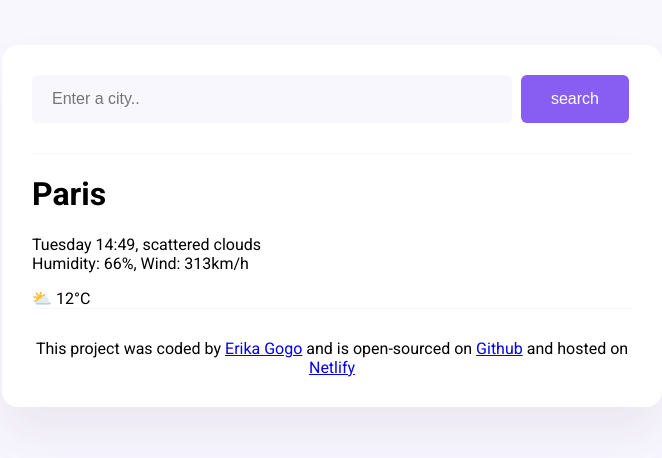
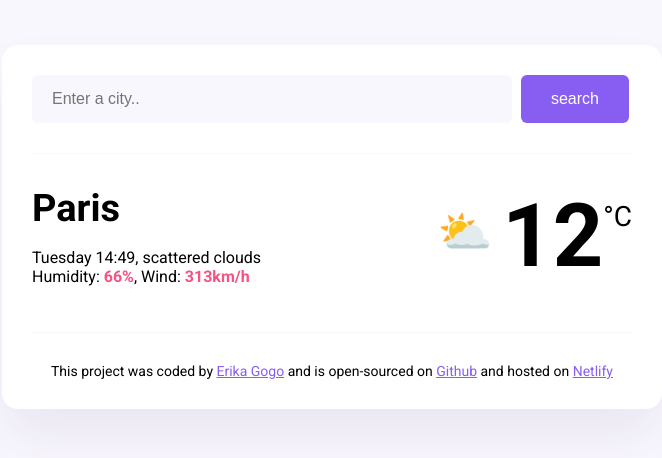
Before and after one commit to erikagogo/Sunny-weather-tracker, a plain HTML site: page index.html in a window 1280 px wide. Shown: the whole page, without its empty margins (308-970 px from the left). Drawn offline with Linux system fonts and the light colour scheme.

Commit message:
Added basic CSS

```diff
--- a/index.html
+++ b/index.html
@@ -26,15 +26,22 @@
         </form>
       </header>
       <main>
-        <div>
-          <h1>Paris</h1>
-          <p>
-            Tuesday 14:49, scattered clouds
-            <br />
-            Humidity: 66%, Wind: 313km/h
-          </p>
+        <div class="weather-app-data">
+          <div>
+            <h1 class="weather-app-city">Paris</h1>
+            <p weather-app-details>
+              Tuesday 14:49, scattered clouds
+              <br />
+              Humidity: <strong class="humidity-wind-details">66%</strong>,
+              Wind: <strong class="humidity-wind-details">313km/h</strong>
+            </p>
+          </div>
+          <div class="weather-app-temperature">
+            <div class="weather-app-icon">⛅</div>
+            <div class="weather-app-temperature-value">12</div>
+            <div class="weather-app-unit">°C</div>
+          </div>
         </div>
-        <div>⛅ 12°C</div>
       </main>
       <footer>
         This project was coded by
--- a/src/style.css
+++ b/src/style.css
@@ -1,6 +1,9 @@
 body {
   background-color: #f9f7fe;
   font-family: "Roboto", sans-serif;
+}
+a {
+  color: #885df1;
 }
 .weather-app {
   background-color: white;
@@ -31,8 +34,48 @@ header {
   border-radius: 6px;
   color: white;
 }
+main {
+  padding: 30px 0;
+}
+
+.weather-app-data {
+  display: flex;
+  justify-content: space-between;
+}
+.weather-app-city {
+  margin: 0;
+  font-size: 38px;
+  line-height: 48px;
+}
+.weather-app-details {
+  font-size: 16px;
+  color: rgba(39, 33, 66, 0.4);
+  line-height: 24px;
+  font-weight: 500;
+}
+.humidity-wind-details {
+  color: #f65282;
+}
+.weather-app-temperature {
+  display: flex;
+}
+.weather-app-icon {
+  font-size: 44px;
+  margin-top: 22px;
+}
+.weather-app-temperature-value {
+  font-size: 88px;
+  margin-left: 10px;
+  font-weight: bold;
+}
+.weather-app-unit {
+  margin-top: 16px;
+  font-size: 28px;
+}
 footer {
   border-top: 1px solid #f9f7fe;
   padding: 30px 0 0 0;
   text-align: center;
+  font-size: 14px;
+  color: 0, 0, 0, 0.6;
 }
```
